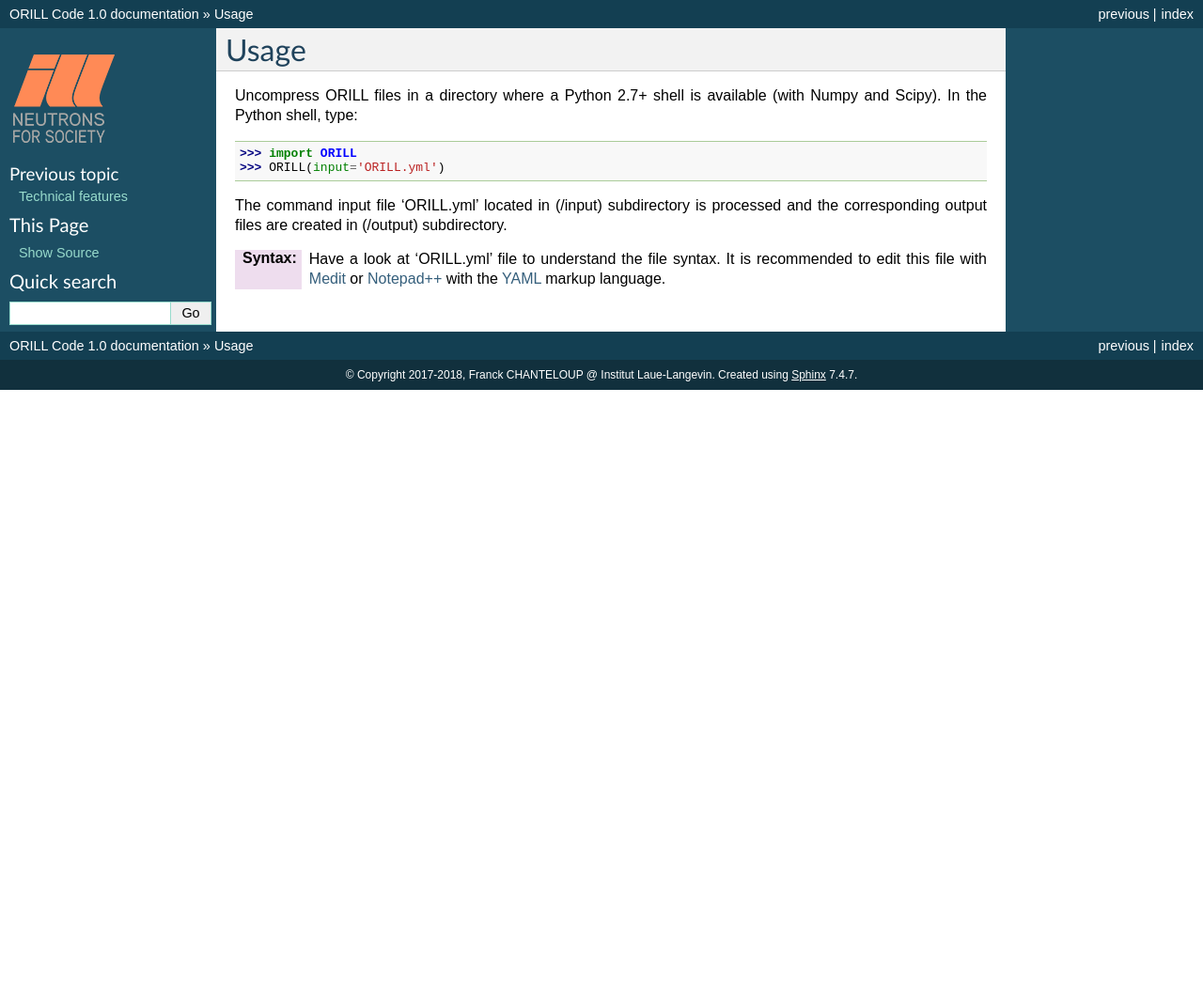
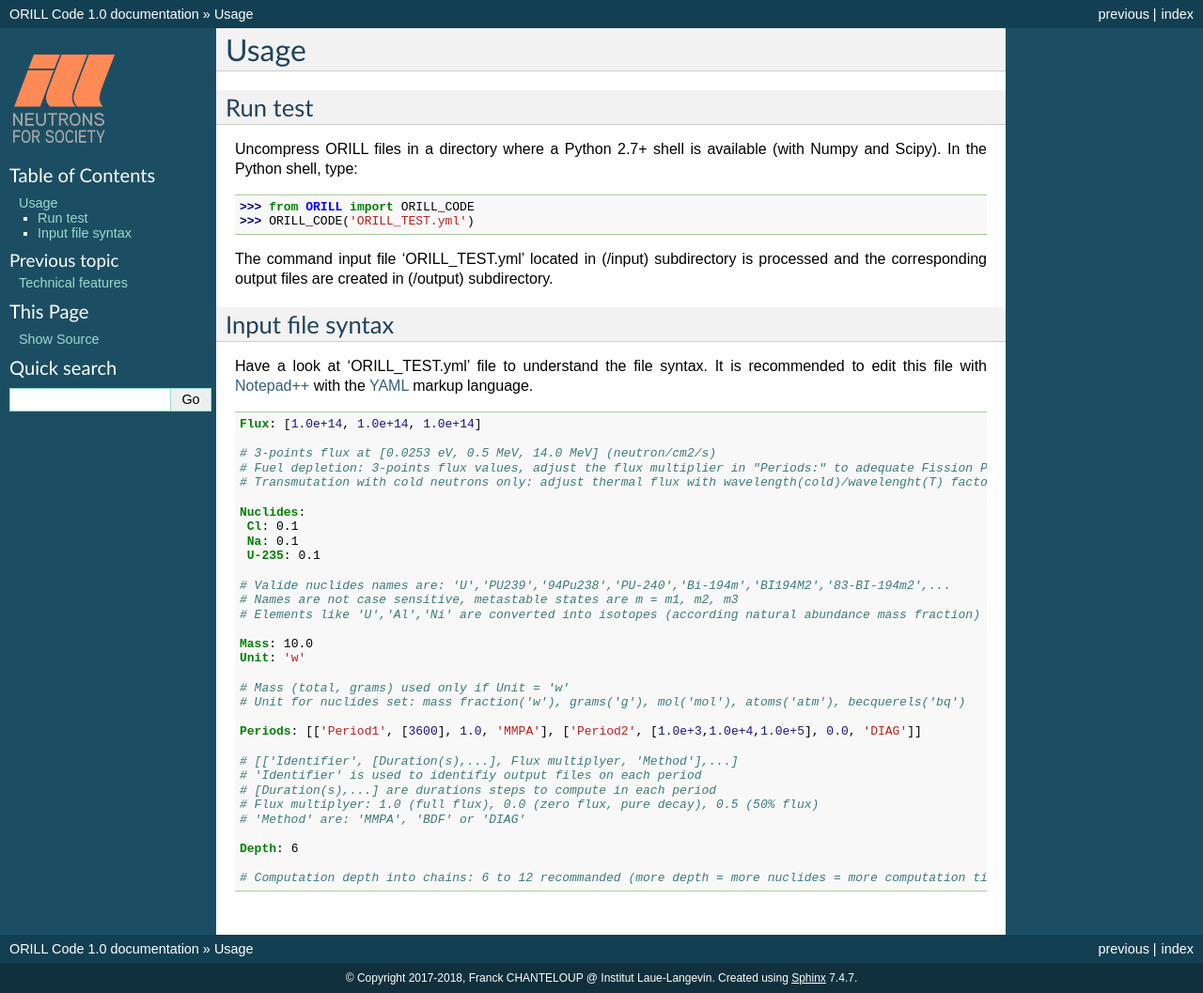
Before and after one commit to orill/orill, a Sphinx documentation site: the page built from docs/usage.rst, in a window 1280 px wide. Shown: the whole page at 94% size. Built offline with Sphinx 7.4.7, drawn with Linux system fonts in a browser that asks for light colours; before the commit the page ends 900 px from its top, so only the background shows below that.

Commit message:
Add files via upload

```diff
--- a/docs/usage.rst
+++ b/docs/usage.rst
@@ -2,11 +2,52 @@
 Usage
 =====
 
+Run test
+--------
+
 Uncompress ORILL files in a directory where a Python 2.7+ shell is available (with Numpy and Scipy). In the Python shell, type:
 
->>> import ORILL
->>> ORILL(input='ORILL.yml')
+>>> from ORILL import ORILL_CODE
+>>> ORILL_CODE('ORILL_TEST.yml')
 
-The command input file 'ORILL.yml' located in (/input) subdirectory is processed and the corresponding output files are created in (/output) subdirectory.
+The command input file 'ORILL_TEST.yml' located in (/input) subdirectory is processed and the corresponding output files are created in (/output) subdirectory.
 
-:Syntax: Have a look at 'ORILL.yml' file to understand the file syntax. It is recommended to edit this file with `Medit <http://https://packages.debian.org/medit>`_ or `Notepad++ <https://notepad-plus-plus.org/>`_ with the `YAML <https://en.wikipedia.org/wiki/YAML>`_ markup language.
+Input file syntax
+-----------------
+
+Have a look at 'ORILL_TEST.yml' file to understand the file syntax. It is recommended to edit this file with `Notepad++ <https://notepad-plus-plus.org/>`_ with the `YAML <https://en.wikipedia.org/wiki/YAML>`_ markup language.
+
+.. code:: YAML
+
+  Flux: [1.0e+14, 1.0e+14, 1.0e+14]
+
+  # 3-points flux at [0.0253 eV, 0.5 MeV, 14.0 MeV] (neutron/cm2/s)
+  # Fuel depletion: 3-points flux values, adjust the flux multiplier in "Periods:" to adequate Fission Power
+  # Transmutation with cold neutrons only: adjust thermal flux with wavelength(cold)/wavelenght(T) factor [adjusted_thermal_flux, 0.0, 0.0]
+
+  Nuclides:
+   Cl: 0.1
+   Na: 0.1
+   U-235: 0.1
+
+  # Valide nuclides names are: 'U','PU239','94Pu238','PU-240','Bi-194m','BI194M2','83-BI-194m2',...
+  # Names are not case sensitive, metastable states are m = m1, m2, m3
+  # Elements like 'U','Al','Ni' are converted into isotopes (according natural abundance mass fraction)
+
+  Mass: 10.0
+  Unit: 'w'
+
+  # Mass (total, grams) used only if Unit = 'w'
+  # Unit for nuclides set: mass fraction('w'), grams('g'), mol('mol'), atoms('atm'), becquerels('bq')
+
+  Periods: [['Period1', [3600], 1.0, 'MMPA'], ['Period2', [1.0e+3,1.0e+4,1.0e+5], 0.0, 'DIAG']]
+
+  # [['Identifier', [Duration(s),...], Flux multiplyer, 'Method'],...]
+  # 'Identifier' is used to identifiy output files on each period
+  # [Duration(s),...] are durations steps to compute in each period
+  # Flux multiplyer: 1.0 (full flux), 0.0 (zero flux, pure decay), 0.5 (50% flux)
+  # 'Method' are: 'MMPA', 'BDF' or 'DIAG'
+
+  Depth: 6
+
+  # Computation depth into chains: 6 to 12 recommanded (more depth = more nuclides = more computation time)
```
Also changed, not shown: README.rst (+6 -6 lines).
